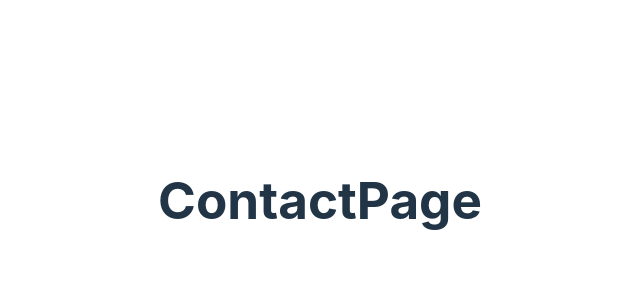
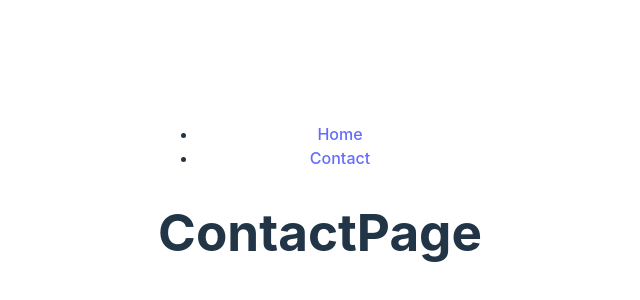
Before and after one commit to maxdenuevo/react, a React (Vite) app: page /contact in a window 1280 px wide. Shown: the part 200-500 px from the top of the page, without its empty margins (320-960 px from the left). Built offline with nearby package versions, Linux system fonts and the light colour scheme.

Commit message:
placeholder dynamic pages

```diff
--- /dev/null
+++ b/src/components/Navbar.jsx
@@ -0,0 +1,15 @@
+import React from "react";
+import { Link } from "react-router-dom";
+
+export function Navbar() {
+    return (
+    <ul>
+        <li>
+            <Link to="/"> Home </Link>
+        </li>
+        <li>
+            <Link to="/contact"> Contact </Link>
+        </li>
+    </ul>
+        );
+}
--- a/src/pages/ContactPage.jsx
+++ b/src/pages/ContactPage.jsx
@@ -1,5 +1,10 @@
 import React from "react";
+import { Navbar } from "../components/Navbar";
 
 export function ContactPage() {
-    return <h1>ContactPage</h1>
+    return (
+    <div>
+        <Navbar />
+        <h1>ContactPage</h1>
+    </div>)
 }
--- a/src/pages/HomePage.jsx
+++ b/src/pages/HomePage.jsx
@@ -5,10 +5,12 @@ import  { TextoLibre } from '../components/TextoLibre'
 import  { Contador } from '../components/Counter'
 import { ListPokemon } from '../components/Pokemon'
 import { RocketList } from '../components/SpaceX'
+import { Navbar } from "../components/Navbar";
 
 export function HomePage() {
     return (
     <div>
+        <Navbar />
     <h1>HomePage</h1>
     <Title nombre= "Max" apellido= "Ihnen"></Title>
     <h3>Listen to the button:</h3>
--- /dev/null
+++ b/src/pages/NotFoundPage.jsx
@@ -0,0 +1,5 @@
+import React from "react";
+
+export function NotFoundPage() {
+    return <h1>Error 404</h1>
+}
--- /dev/null
+++ b/src/pages/UserDynamic.jsx
@@ -0,0 +1,13 @@
+import React from "react";
+import { Navbar } from "../components/Navbar";
+import { useParams } from "react-router-dom";
+
+export function UserDynamic() {
+    let params = useParams();
+
+    return (
+    <div>
+        <Navbar />
+        <h1>UserDynamic {params.id}</h1>
+    </div>)
+}
```
Also changed, not shown: src/main.jsx (+10 -0 lines).
